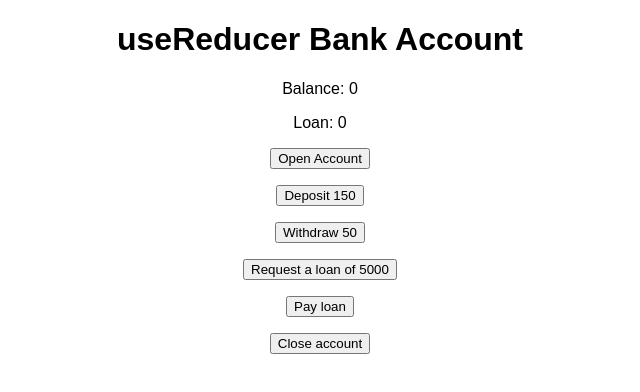
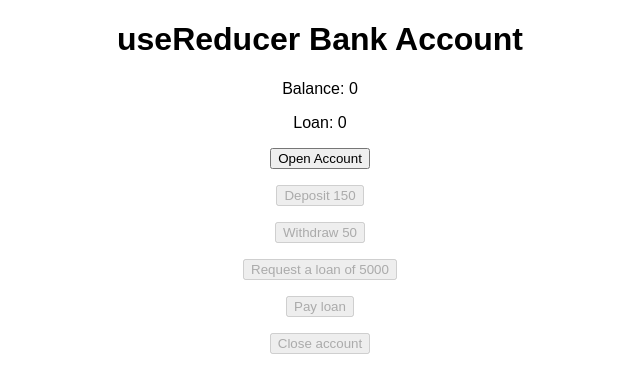
Before and after one commit to yanakiv30/bank-account, a React (Create React App) app: page / in a window 1280 px wide. Shown: the top 392 px of the page, without its empty margins (320-960 px from the left). Built offline with nearby package versions, Linux system fonts and the light colour scheme.

Commit message:
using-useState

```diff
--- a/src/App.js
+++ b/src/App.js
@@ -1,51 +1,78 @@
 import { useReducer, useState } from "react";
 import "./styles.css";
+const DEPOSIT = 150;
+const WITHDRAW = 50;
+const LOAN = 5000;
 
 export default function App() {
-  const [check, setCheck] = useState(false);
   const [loan, setLoan] = useState(0);
   const [isActive, setIsactive] = useState(false);
   const [balance, setBalance] = useState(0);
 
-console.log(isActive);
-
-  // console.log(check);
   function openAccount() {
     setBalance(500);
     setIsactive(true);
-
+    setLoan(0);
   }
-
+  function deposit() {
+    setBalance((balance) => balance + DEPOSIT);
+  }
+  function withdraw() {
+    setBalance((balance) => balance - WITHDRAW);
+  }
+  function requestLoan() {
+    if (loan > 0) return;
+    setBalance((x) => x + LOAN);
+    setLoan(LOAN);
+  }
+  function payLoan() {
+    setBalance((balance) => balance - LOAN);
+    setLoan(0);
+  }
+  function closeAccount() {
+    if (loan > 0 || balance !== 0) return;
+    setIsactive(false);
+  }
 
   return (
     <div className="App">
       <h1>useReducer Bank Account</h1>
       <p>Balance: {balance}</p>
       <p>Loan: {loan}</p>
-      <p><button onClick={openAccount}>Open Account</button>
-      </p>{check && <p>Check..............</p>}
-      <p><button onClick={() => setCheck(true)}>Deposit 150</button>
-      </p>{check && <p>Check..............</p>}
-      <p><button onClick={() => setCheck(true)}>Withdraw 50</button>
-      </p>{check && <p>Check..............</p>}
-      <p><button onClick={() => setCheck(true)}>Request a loan of 5000</button>
-      </p>{check && <p>Check..............</p>}
-      <p><button onClick={() => setCheck(true)}>Pay loan</button>
-      </p>{check && <p>Check..............</p>}
-      <p><button onClick={() => setCheck(false)}>Close account</button>
+      <p>
+        <button onClick={openAccount} disabled={isActive}>
+          Open Account
+        </button>
       </p>
 
-
+      <p>
+        <button onClick={deposit} disabled={!isActive}>
+          Deposit {DEPOSIT}{" "}
+        </button>
+      </p>
+      <p>
+        <button onClick={withdraw} disabled={!isActive}>
+          Withdraw {WITHDRAW}{" "}
+        </button>
+      </p>
+      <p>
+        <button onClick={requestLoan} disabled={!isActive}>
+          Request a loan of {LOAN}
+        </button>
+      </p>
+      <p>
+        <button onClick={payLoan} disabled={!isActive}>
+          Pay loan
+        </button>
+      </p>
+      <p>
+        <button onClick={closeAccount} disabled={!isActive}>
+          Close account
+        </button>
+      </p>
     </div>
-  )
+  );
 }
-
-
-
-
-
-
-
 
 // const initialState = {
 //   balance: 0,
@@ -95,17 +122,6 @@ console.log(isActive);
 
 //   )
 // }
-
-
-
-
-
-
-
-
-
-
-
 
 /*
 INSTRUCTIONS / CONSIDERATIONS:
```
